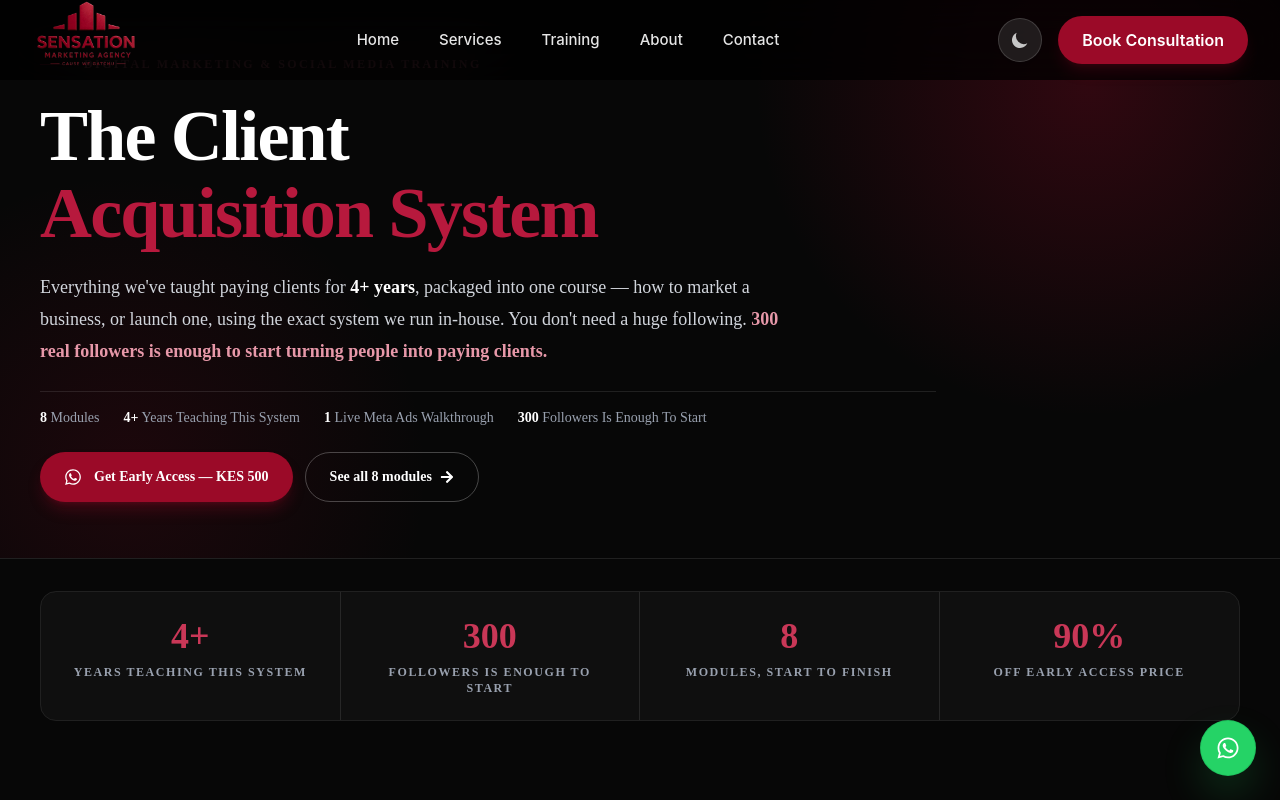
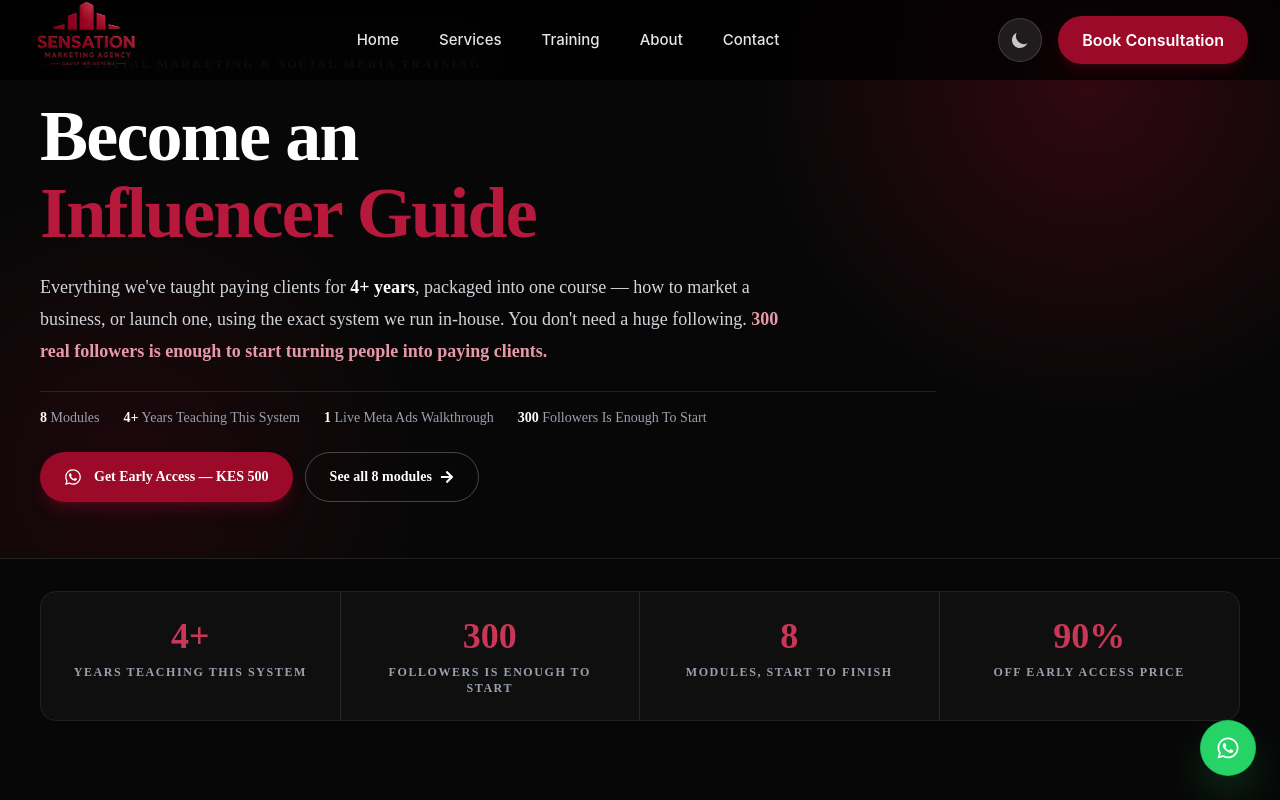
Before and after one commit to rihlatech/Sensation-Marketing-Agency, a React (Vite) app: page /client-acquisition-system in a window 1280 px wide. Shown: the top 800 px of the page. Built offline with nearby package versions, Linux system fonts and the light colour scheme.

Commit message:
Updated Client Acquisition Hero text

```diff
--- a/src/pages/ClientAcquisitionSystem.jsx
+++ b/src/pages/ClientAcquisitionSystem.jsx
@@ -1,5 +1,5 @@
 import { Helmet } from "react-helmet-async";
-import { Link } from "react-router-dom";
+// import { Link } from "react-router-dom";
 import { motion } from "motion/react";
 import { FaArrowRight, FaCheck, FaWhatsapp } from "react-icons/fa";
 
@@ -199,9 +199,9 @@ const ClientAcquisitionSystem = () => {
         Digital Marketing & Social Media Training
       </p>
 <h1 className="mt-7 font-['Playfair_Display'] text-5xl font-bold leading-[1.02] tracking-tight text-white sm:text-6xl lg:text-7xl">
-  The Client
+  Become an
   <span className="mt-1 block text-[#b7193d]">
-    Acquisition System
+    Influencer Guide
   </span>
 </h1>
 
```
